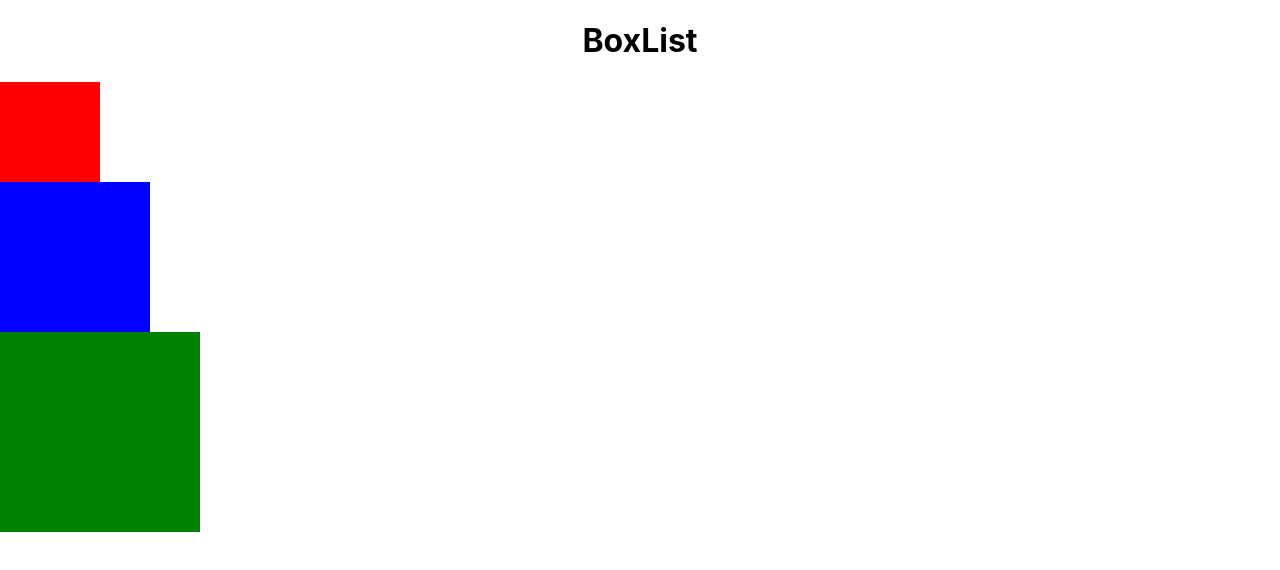
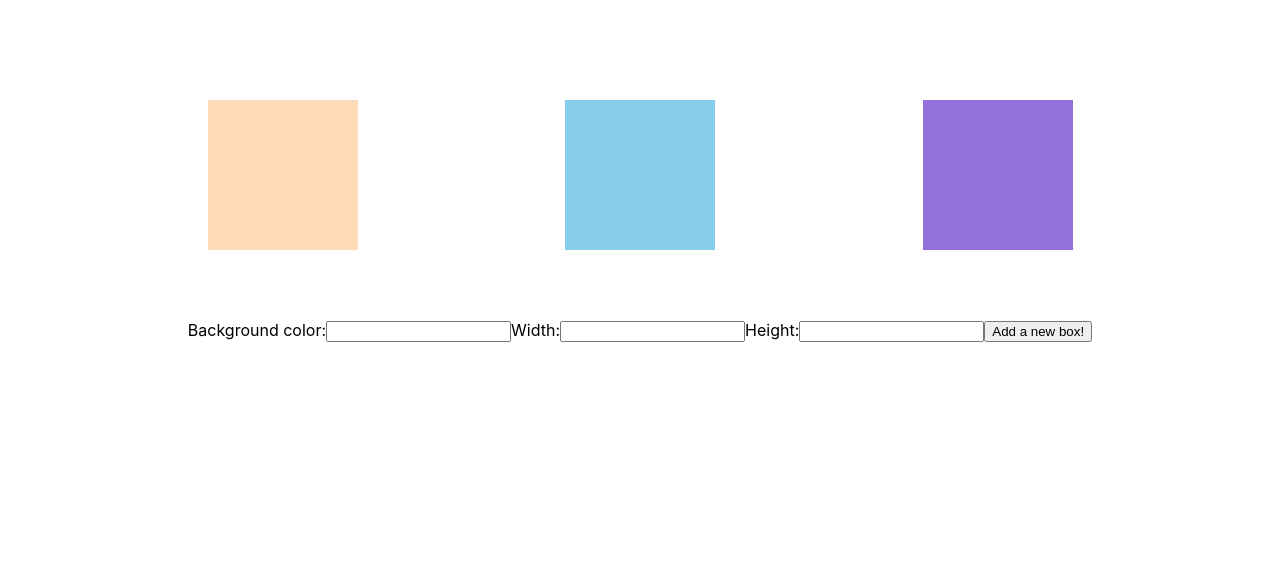
Before and after one commit to bukkicsilla/react-forms, a React (Create React App) app: page / in a window 1280 px wide. Shown: the top 570 px of the page. Built offline with nearby package versions, Linux system fonts and the light colour scheme.

Commit message:
NewBoxForm added

```diff
--- a/src/Box.js
+++ b/src/Box.js
@@ -1,4 +1,4 @@
-const Box = ({ bgcolor, width, height }) => {
+const Box = ({ bgcolor, width = "150px", height = "150px" }) => {
   return (
     <div
       style={{ backgroundColor: bgcolor, width: width, height: height }}
--- /dev/null
+++ b/src/BoxList.css
@@ -0,0 +1,10 @@
+.BoxList-boxes {
+  display: flex;
+  flex-wrap: wrap;
+  justify-content: space-evenly;
+  margin-top: 100px;
+}
+.BoxList-form {
+  margin-top: 50px;
+  padding: 20px;
+}
--- a/src/BoxList.js
+++ b/src/BoxList.js
@@ -1,11 +1,35 @@
+import React, { useState } from "react";
+import { v4 as uuid } from "uuid";
+import NewBoxForm from "./NewBoxForm";
+import "./BoxList.css";
+
 import Box from "./Box";
 const BoxList = () => {
+  const INITIAL_STATE = [
+    { id: uuid(), bgcolor: "PeachPuff" },
+    { id: uuid(), bgcolor: "SkyBlue" },
+    { id: uuid(), bgcolor: "MediumPurple" },
+  ];
+  const [boxes, setBoxes] = useState(INITIAL_STATE);
+  const addBox = (newBox) => {
+    setBoxes((boxes) => [...boxes, { ...newBox, id: uuid() }]);
+  };
+
   return (
     <div>
-      <h1>BoxList</h1>
-      <Box bgcolor="red" width="100px" height="100px" />
-      <Box bgcolor="blue" width="150px" height="150px" />
-      <Box bgcolor="green" width="200px" height="200px" />
+      <div className="BoxList-boxes">
+        {boxes.map((box) => (
+          <Box
+            key={box.id}
+            bgcolor={box.bgcolor}
+            width={box.width}
+            height={box.height}
+          />
+        ))}
+      </div>
+      <div className="BoxList-form">
+        <NewBoxForm addBox={addBox} />
+      </div>
     </div>
   );
 };
--- /dev/null
+++ b/src/NewBoxForm.js
@@ -0,0 +1,19 @@
+import React, { useState } from "react";
+
+const NewBoxForm = ({ addBox }) => {
+  const INITIAL_STATE = { bgcolor: "", width: "", height: "" };
+  const [formData, setFormData] = useState(INITIAL_STATE);
+  return (
+    <form>
+      <label htmlFor="bgcolor">Background color:</label>
+      <input type="text" name="bgcolor" id="bgcolor" />
+      <label htmlFor="width">Width:</label>
+      <input type="text" name="width" id="width" />
+      <label htmlFor="height">Height:</label>
+      <input type="text" name="height" id="height" />
+      <button>Add a new box!</button>
+    </form>
+  );
+};
+
+export default NewBoxForm;
```
